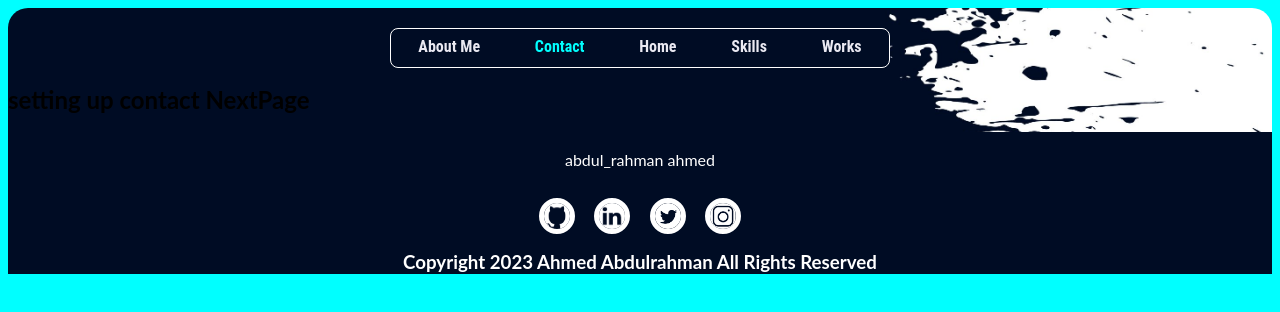
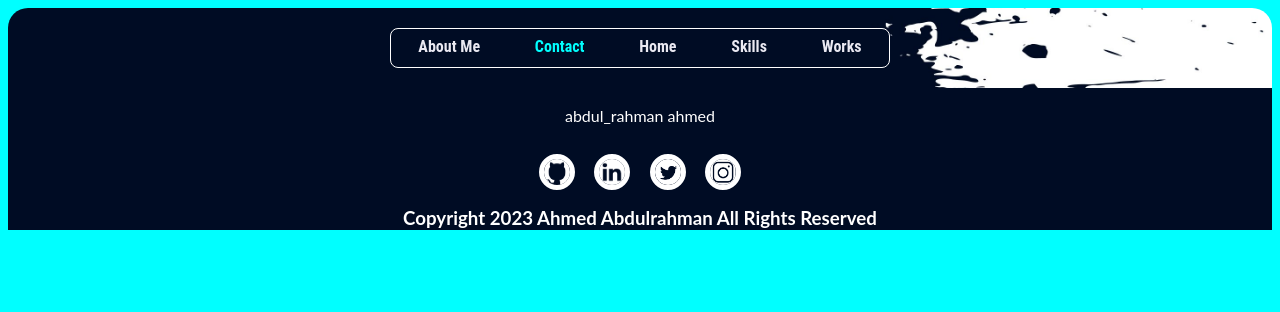
Before and after one commit to Rahman-Abdul/my-portfolio, a Next.js app: page /contact in a window 1280 px wide. Shown: the top 312 px of the page. Built offline with nearby package versions, Linux system fonts and the light colour scheme.

Commit message:
new changes in the in work section

```diff
--- a/pages/contact.tsx
+++ b/pages/contact.tsx
@@ -5,7 +5,7 @@ const Contact: any = () => {
 
     return(
         <div>
-<h1> setting up contact NextPage</h1>
+
 </div>
     )
 
```
